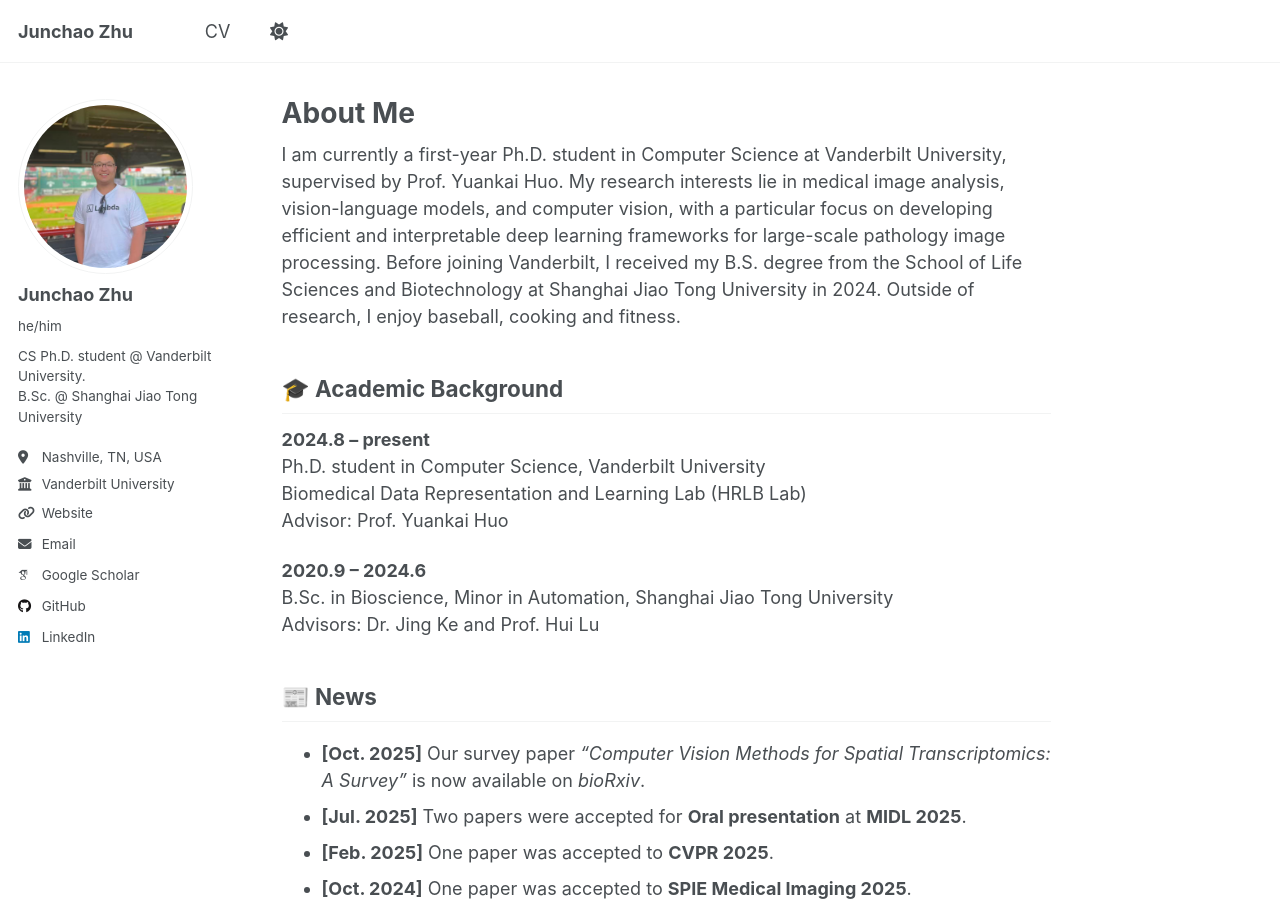
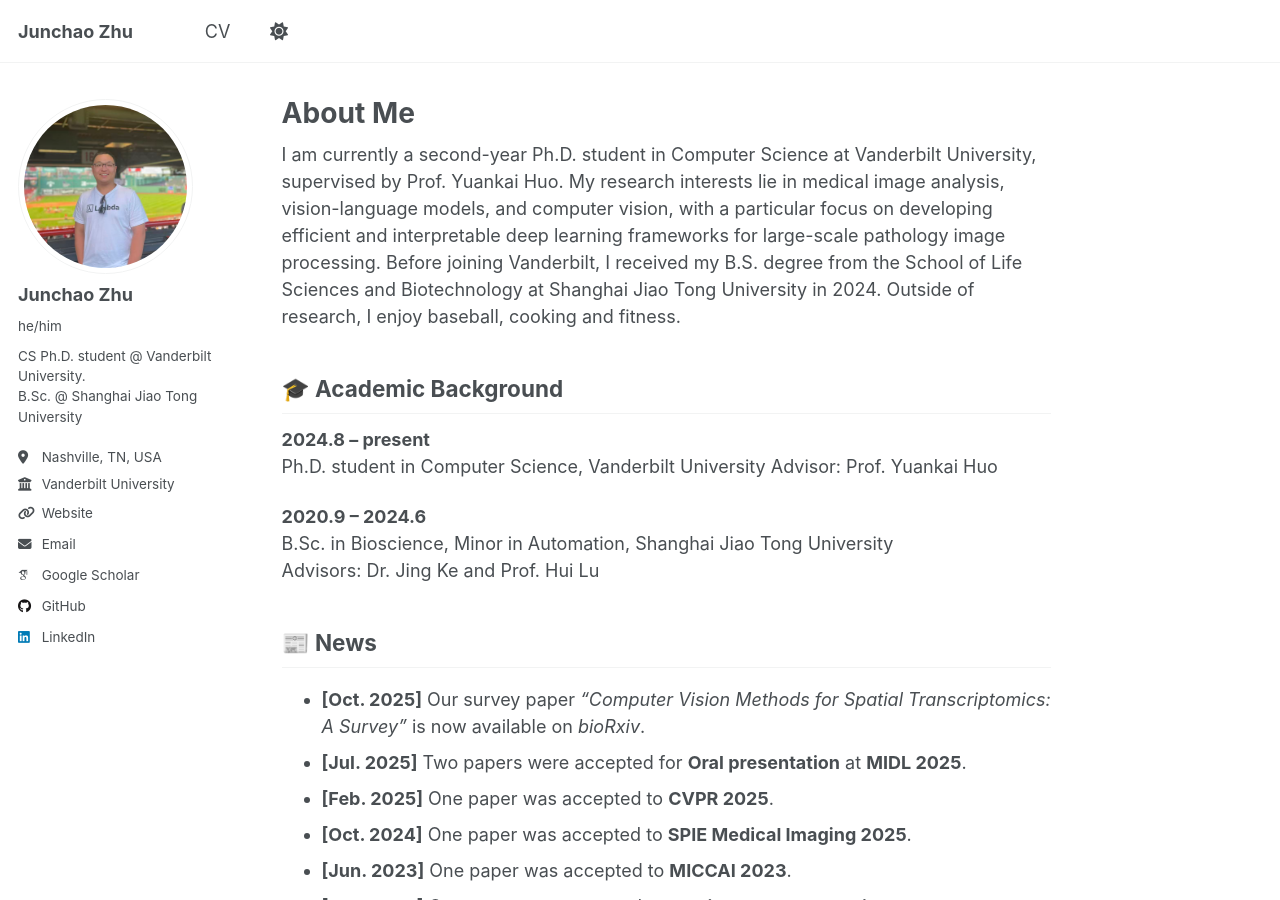
Before and after one commit to Junchao-Zhu/Junchao-Zhu.github.io, a Jekyll site: the page built from _pages/about.md, in a window 1280 px wide and 900 px high. Built offline with Jekyll 4.4.1, drawn with Linux system fonts in a browser that asks for light colours; some web fonts are replaced; a script that is not in the unit is left out.

Commit message:
Update about.md

```diff
--- a/_pages/about.md
+++ b/_pages/about.md
@@ -6,7 +6,7 @@ redirect_from:
   - /about/
   - /about.html
 ---
-I am currently a first-year Ph.D. student in Computer Science at Vanderbilt University, supervised by Prof. Yuankai Huo.
+I am currently a second-year Ph.D. student in Computer Science at Vanderbilt University, supervised by Prof. Yuankai Huo.
 My research interests lie in medical image analysis, vision-language models, and computer vision, with a particular focus on developing efficient and interpretable deep learning frameworks for large-scale pathology image processing.
 Before joining Vanderbilt, I received my B.S. degree from the School of Life Sciences and Biotechnology at Shanghai Jiao Tong University in 2024.
 Outside of research, I enjoy baseball, cooking and fitness.
@@ -14,7 +14,6 @@ Outside of research, I enjoy baseball, cooking and fitness.
 ## 🎓 Academic Background
 **2024.8 – present**
 Ph.D. student in Computer Science, Vanderbilt University
-Biomedical Data Representation and Learning Lab (HRLB Lab)
 Advisor: Prof. Yuankai Huo
 
 **2020.9 – 2024.6**
```
